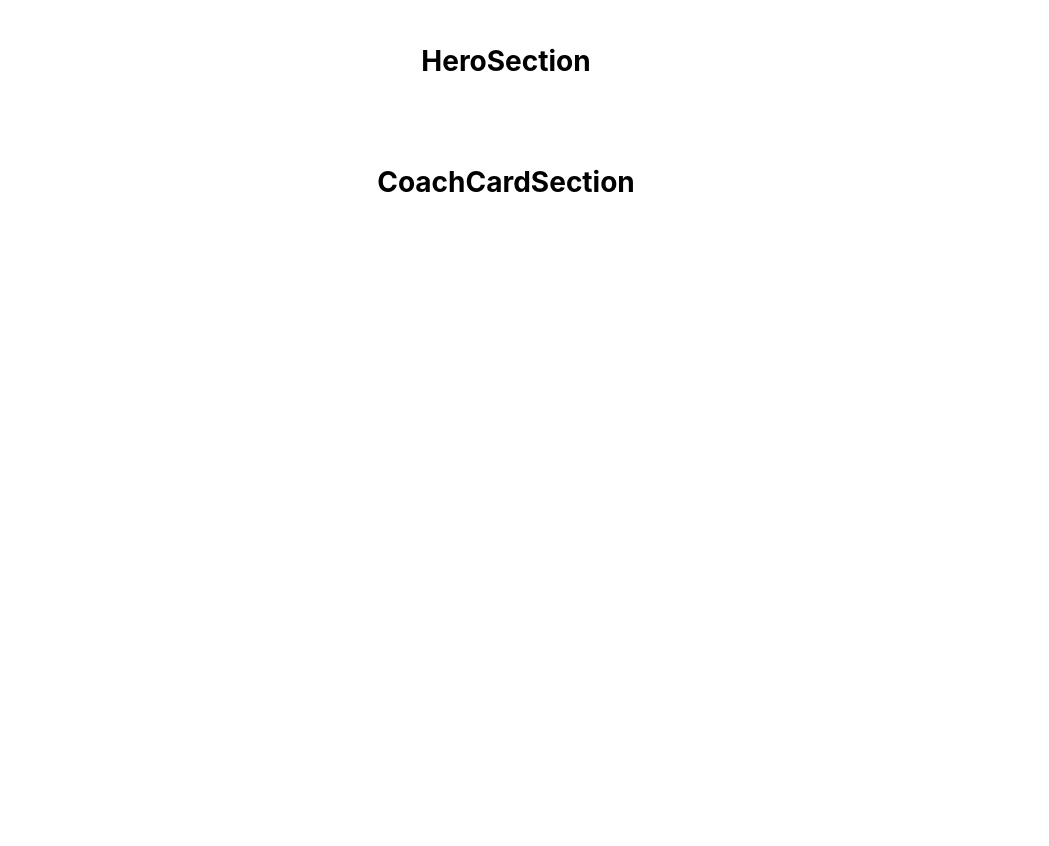
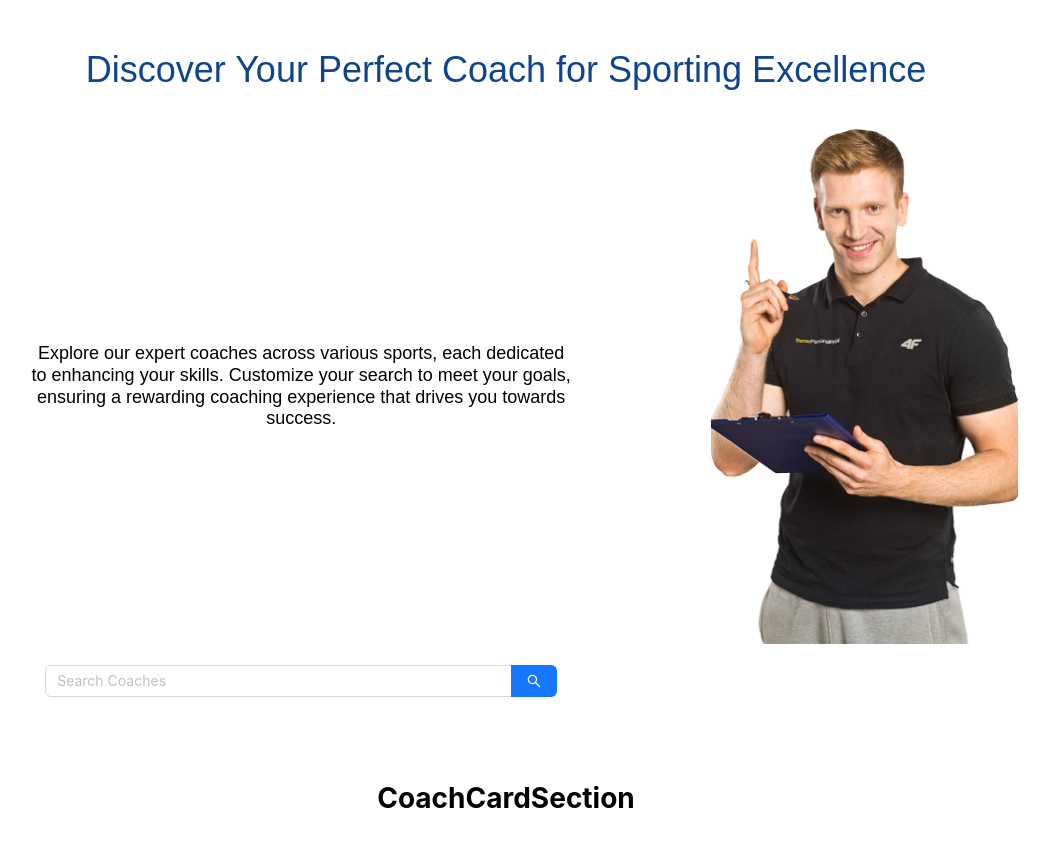
Before and after one commit to TiOlabs/SportZi-FrontEnd, a React (Create React App) app: page /coaches in a window 1280 px wide. Shown: the top 846 px of the page, without its empty margins (134-1183 px from the left). Before the commit the page ends 800 px from the top, so only its background shows below. Built offline with nearby package versions, Linux system fonts and the light colour scheme.

Commit message:
CoachHeroSection
coach hero section sample-1

```diff
--- a/src/pages/coaches/heroSection.tsx
+++ b/src/pages/coaches/heroSection.tsx
@@ -1,10 +1,161 @@
-import { Col, Row } from 'antd';
+import { Col, Row, Select, Input } from "antd";
+import CoachHeropic01 from "../../assents/CoachHeropic01.png";
+import Search from "antd/es/input/Search";
+import type { SearchProps } from "antd/es/input/Search";
+
+<style>
+  @import
+  url('https://fonts.googleapis.com/css2?family=Kanit:wght@300&display=swap');
+</style>;
+
+const { Option } = Select;
+
 const HeroSection = () => {
-    return (
-        <Row>
-            <h1>HeroSection</h1>
-        </Row>
-     );
-}
+  const onSearch: SearchProps["onSearch"] = (value, _e, info) =>
+    console.log(info?.source, value);
+
+  return (
+    <div style={{ margin: "2%" }}>
+      <Row justify="center" align="middle">
+        <Col xs={24}>
+          <h1
+            style={{
+              display: "flex",
+              justifyContent: "center",
+              alignItems: "center",
+              textAlign: "center",
+              color: "#0E458E",
+              fontFamily: "Kanit, sans-serif",
+              fontSize: 36,
+              fontWeight: 200,
+              lineHeight: 1.1,
+            }}
+          >
+            Discover Your Perfect Coach for Sporting Excellence
+          </h1>
+        </Col>
+      </Row>
+
+      <Row>
+        <Col
+          md={16}
+          style={{
+            display: "flex",
+            justifyContent: "center",
+            alignItems: "center",
+
+            lineHeight: 1.2,
+          }}
+        >
+          <Col
+            sm={16}
+            xs={24}
+
+          >
+            <div style={{
+              display: "flex",
+              justifyContent: "center",
+              alignItems: "center",
+              textAlign: "center",
+              fontFamily: "Kanit, sans-serif",
+              fontSize: 18,
+            }}>
+            Explore our expert coaches across various sports, each dedicated to
+            enhancing your skills. Customize your search to meet your goals,
+            ensuring a rewarding coaching experience that drives you towards
+            success.
+            </div>
+          </Col>
+          <Col></Col>
+        </Col>
+
+        <Col sm={0} xs={6}></Col>
+        <Col md={8} xs={12} lg={6}>
+          <div style={{width:"100%"}}>
+          <img
+            src={CoachHeropic01}
+            alt="coachpic"
+            style={{ height: "auto", width: "100%", marginTop: "5%" }}
+          /></div>
+        </Col>
+        <Col sm={0} xs={6}></Col>
+      </Row>
+
+      <Row>
+        <Col sm={0} xs={2} lg={3} md={3}></Col>
+        <Col
+          md={10}
+          xs={20}
+          lg={10}
+          style={{
+            display: "flex",
+            justifyContent: "center",
+            alignItems: "center",
+            textAlign: "center",
+          }}
+        >
+          <div style={{ width: "100%", marginTop: "2%",height:"100%" }}>
+
+            <Search
+              placeholder="Search Coaches"
+              onSearch={onSearch}
+              enterButton
+            />
+          </div>
+        </Col>
+        <Col sm={0} xs={4}></Col>
+      </Row>
+    </div>
+  );
+};
 
 export default HeroSection;
+
+// import React from 'react';
+// import { AudioOutlined } from '@ant-design/icons';
+// import { Input, Space } from 'antd';
+// import type { SearchProps } from 'antd/es/input/Search';
+
+// const { Search } = Input;
+
+// const suffix = (
+//   <AudioOutlined
+//     style={{
+//       fontSize: 16,
+//       color: '#1677ff',
+//     }}
+//   />
+// );
+
+// const onSearch: SearchProps['onSearch'] = (value, _e, info) => console.log(info?.source, value);
+
+// const App: React.FC = () => (
+//   <Space direction="vertical">
+//     <Search placeholder="input search text" onSearch={onSearch} style={{ width: 200 }} />
+//     <Search placeholder="input search text" allowClear onSearch={onSearch} style={{ width: 200 }} />
+//     <Search
+//       addonBefore="https://"
+//       placeholder="input search text"
+//       allowClear
+//       onSearch={onSearch}
+//       style={{ width: 304 }}
+//     />
+//     <Search placeholder="input search text" onSearch={onSearch} enterButton />
+//     <Search
+//       placeholder="input search text"
+//       allowClear
+//       enterButton="Search"
+//       size="large"
+//       onSearch={onSearch}
+//     />
+//     <Search
+//       placeholder="input search text"
+//       enterButton="Search"
+//       size="large"
+//       suffix={suffix}
+//       onSearch={onSearch}
+//     />
+//   </Space>
+// );
+
+// export default App;
```
Also changed, not shown: src/assents/CoachHeropic01.png (added).
